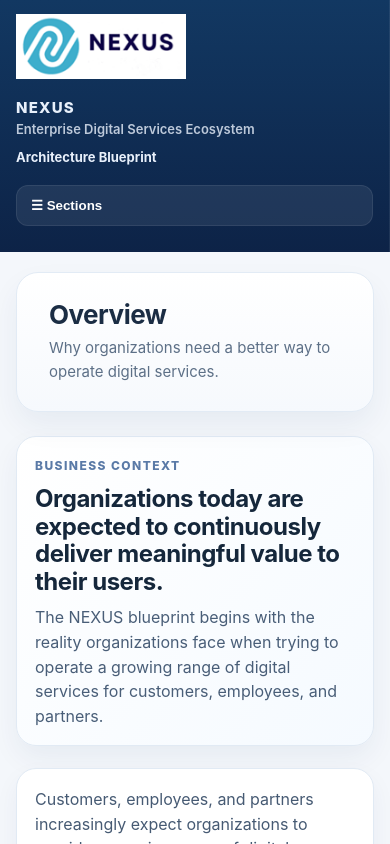
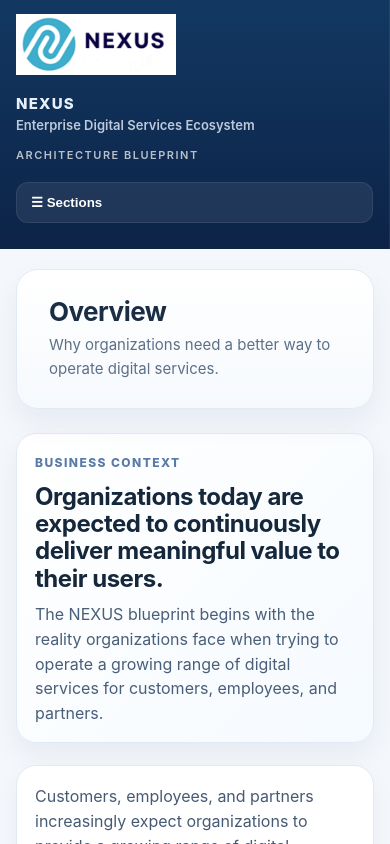
Before and after one commit to Nexus-Team-Project/NEXUS-BluePrint-Architecture, a React (Create React App) app: page / in a window 390 px wide. Shown: the top 844 px of the page. Built offline with nearby package versions, Linux system fonts and the light colour scheme.

Commit message:
update nexus logo

```diff
--- a/src/App.css
+++ b/src/App.css
@@ -508,11 +508,17 @@ img {
     overflow: visible;
     padding: 14px 16px 14px;
   }
-
-  .brand-logo {
-    width: 170px;
-  }
-
+.brand-tag {
+  margin-top: 10px;
+  font-size: 11px;
+  letter-spacing: 1.5px;
+  font-weight: 600;
+  color: rgba(255,255,255,0.7);
+  text-transform: uppercase;
+}
+.brand-logo {
+  width: 160px;
+}
   .mobile-menu-toggle {
     display: block;
   }
--- a/src/App.jsx
+++ b/src/App.jsx
@@ -124,7 +124,7 @@ function Layout({ children }) {
           <div className="brand-title-stack">
             <div className="brand-line brand-line-1">NEXUS</div>
             <div className="brand-line brand-line-2">Enterprise Digital Services Ecosystem</div>
-            <div className="brand-line brand-line-3">Architecture Blueprint</div>
+            <div className="brand-tag">ARCHITECTURE BLUEPRINT</div>
           </div>
         </div>
 
@@ -167,7 +167,6 @@ function Layout({ children }) {
     </div>
   );
 }
-
 function ChapterFooter({ chapter }) {
   return (
     <footer className="chapter-footer">
```
